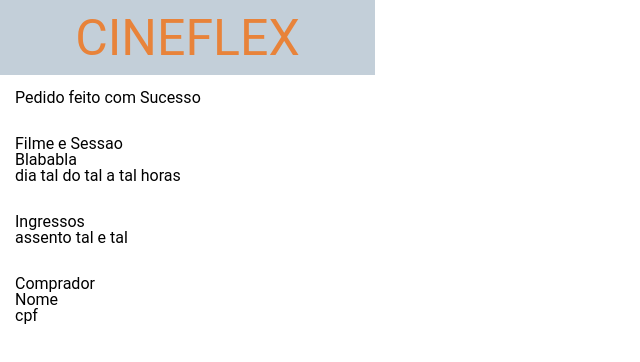
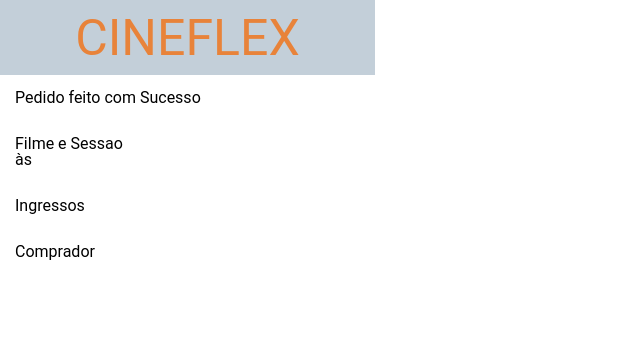
Before and after one commit to gustavo-de-assis/projeto10-cineflex, a React (Create React App) app: page /ingresso in a window 1280 px wide. Shown: the top 362 px of the page, without its empty margins (0-640 px from the left). Built offline with nearby package versions, Linux system fonts and the light colour scheme.

Commit message:
projeto em ver. 1.0. Faltando ajustes de layout

```diff
--- a/src/components/App.js
+++ b/src/components/App.js
@@ -1,3 +1,4 @@
+import { useState } from "react";
 import { BrowserRouter, Link, Route, Routes } from "react-router-dom";
 import GlobalStyle from "../assets/GlobalStyle";
 
@@ -9,6 +10,8 @@ import Topo from "./Topo"
 
 
 export default function App() {
+    const [infoFinalizado, setInfoFinalizado] = useState({filme:"", data:"", horario:"",assentos:[],nome:"", cpf: "" });
+
     return (
         <BrowserRouter>
             <GlobalStyle />
@@ -18,8 +21,8 @@ export default function App() {
             <Routes>
                 <Route path="/" element={<Catalogo />} />
                 <Route path="/sessoes/:idFilme" element={<Sessoes />} />
-                <Route path="/assentos/:idSessao" element={<Assentos />} />
-                <Route path="/ingresso" element={<Finalizar />} />
+                <Route path="/assentos/:idSessao" element={<Assentos infoFinalizado={infoFinalizado} setInfoFinalizado={setInfoFinalizado}/>} />
+                <Route path="/ingresso" element={<Finalizar infoFinalizado={infoFinalizado}/>} />
             </Routes>
         </BrowserRouter>
     );
--- a/src/components/Assento.js
+++ b/src/components/Assento.js
@@ -3,27 +3,35 @@ import styled from "styled-components"
 
 
 export default function Assento(props) {
-    const {id, name, isAvailable, escolhidos, setEscolhidos} = props;
+    const {id, name, isAvailable, escolhidos, setEscolhidos, infoFinalizado, setInfoFinalizado} = props;
+
+    const numAssentos = infoFinalizado.assentos;
 
     const[corCadeira, setCorCadeira] = useState('#3546ee');
 
-    function selecionaCadeira(id){
+    function selecionaCadeira(id, name){
         let idsEscolhidos;
+        let numEscolhidos;
+
         if(escolhidos.includes(id)){
            idsEscolhidos = escolhidos.filter((item)=> item !== id)
+           numEscolhidos = numAssentos.filter((item)=> item !== name)
            setCorCadeira('#3546ee');
         }else{
             idsEscolhidos = [...escolhidos, id];
+            numEscolhidos = [...numAssentos, name];
             setCorCadeira('#55ee66');
         }
-        setEscolhidos(idsEscolhidos)
-        console.log(idsEscolhidos);
+        setEscolhidos(idsEscolhidos);
+        setInfoFinalizado({...infoFinalizado, assentos: numEscolhidos});
+        console.log("ids",idsEscolhidos);
+        console.log("cadeiras",numEscolhidos);
     }
 
     return (
         <>
     { isAvailable ?
-    <EstiloAssento color={corCadeira} onClick={()=>selecionaCadeira(id)}>
+    <EstiloAssento color={corCadeira} onClick={()=>selecionaCadeira(id,name)}>
         {name}
     </EstiloAssento>
     :
--- a/src/components/Assentos.js
+++ b/src/components/Assentos.js
@@ -5,10 +5,11 @@ import styled from "styled-components";
 import Assento from "./Assento";
 import Rodape from "./Rodape";
 
-export default function Assentos() {
+export default function Assentos({infoFinalizado, setInfoFinalizado}) {
     const [assentos, setAssentos] = useState([]);
     const { idSessao } = useParams();
     const [escolhidos, setEscolhidos] = useState([]);
+    /* const [numAssentos, setNumAssentos] = useState([]); */
     const [comprador, setComprador] = useState("");
     const [cpfComprador, setCpfComprador] = useState("");
     const navigate = useNavigate();
@@ -16,8 +17,10 @@ export default function Assentos() {
     useEffect(() => {
         const URL = `https://mock-api.driven.com.br/api/v5/cineflex/showtimes/${idSessao}/seats`
         axios.get(URL).then((ans) => {
-            setAssentos(ans.data);
-        }).catch((err) => { console.log(err.response.data.message) })
+            const resposta = ans.data;
+            setAssentos(resposta);
+            setInfoFinalizado({...infoFinalizado, filme:resposta.movie.title, horario:resposta.name, data:resposta.day.date })
+        }).catch((err) => { alert(err.response.data.message) })
     }, []);
 
     if (assentos.length === 0) {
@@ -38,6 +41,14 @@ export default function Assentos() {
                 name: comprador,
                 cpf: cpfComprador
             }
+
+            const infoSessao = {...infoFinalizado,
+                 nome: solicitacao.name,
+                cpf: solicitacao.cpf}
+
+            setInfoFinalizado(infoSessao);
+
+            console.log(infoSessao);
 
             const URL = `https://mock-api.driven.com.br/api/v5/cineflex/seats/book-many`;
             axios.post(URL, solicitacao).then((ans) => {
@@ -63,6 +74,8 @@ export default function Assentos() {
                         name={a.name}
                         escolhidos={escolhidos}
                         setEscolhidos={setEscolhidos}
+                        infoFinalizado={infoFinalizado}
+                        setInfoFinalizado={setInfoFinalizado}
                     />)}
                 </ul>
                 <LegendaAssentos>
--- a/src/components/Finalizar.js
+++ b/src/components/Finalizar.js
@@ -1,6 +1,6 @@
 import styled from "styled-components";
 
-export default function Finalizar(){
+export default function Finalizar({infoFinalizado}){
     return(
         <Fim>
             <div>
@@ -13,18 +13,18 @@ export default function Finalizar(){
                     Filme e Sessao
                 </h1>
                 <p>
-                    Blababla
+                    {infoFinalizado.filme}
                 </p>
-                <p>dia tal do tal a tal horas</p>
+                <p>{infoFinalizado.data} às {infoFinalizado.horario}</p>
             </div>
             <div>
                 <h1>Ingressos</h1>
-                <p>assento tal e tal</p>
+                {infoFinalizado.assentos.map((item)=><p>Assento: {item}</p>)}
             </div>
             <div>
                 <h1>Comprador</h1>
-                <p>Nome</p>
-                <p>cpf</p>
+                <p>{infoFinalizado.nome}</p>
+                <p>{infoFinalizado.cpf}</p>
             </div>
         </Fim>
     )
```
